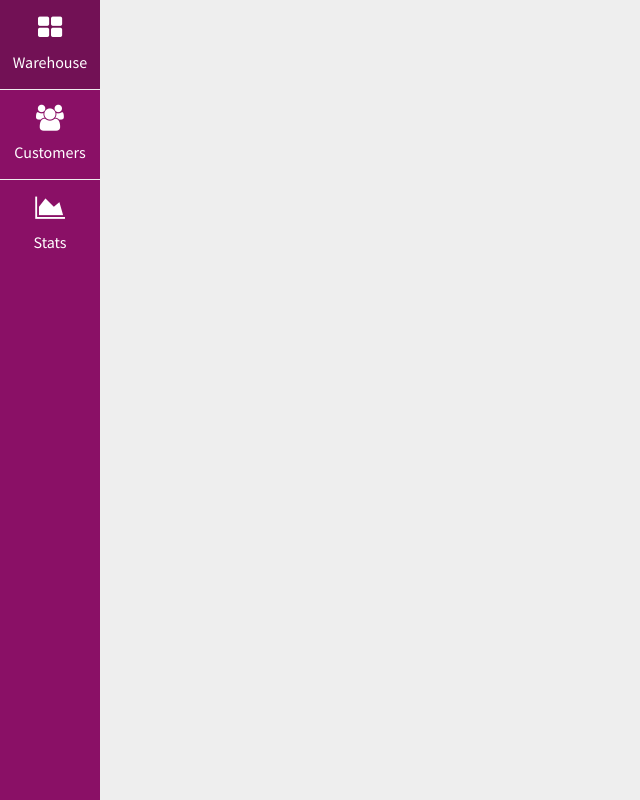
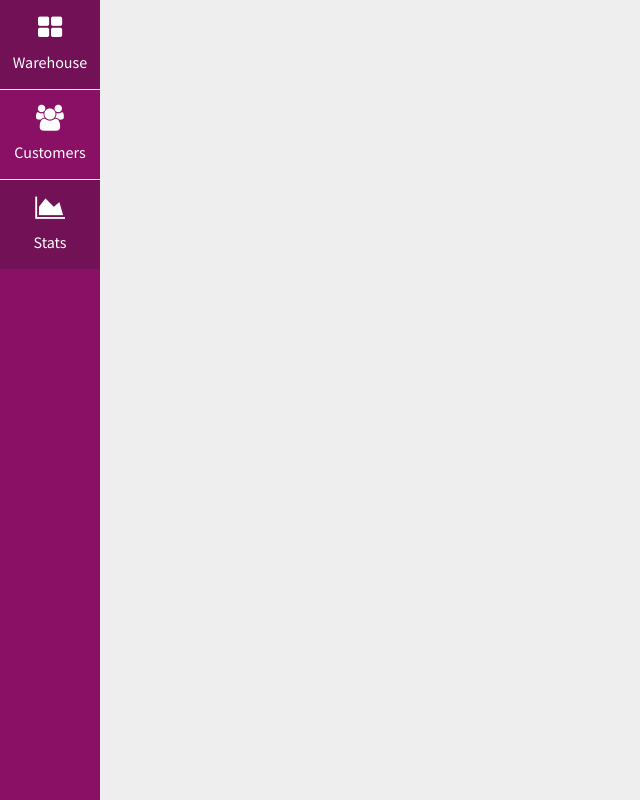
Before and after one commit to v-zhuravsky/airsoft-amo-dashboard, a React (Create React App) app: page /stats in a window 1280 px wide. Shown: the whole page, without its empty margins (0-640 px from the left). Built offline with nearby package versions, Linux system fonts and the light colour scheme.

Commit message:
Added active style for NavLink

```diff
--- a/src/styles/Sidebar.css
+++ b/src/styles/Sidebar.css
@@ -21,7 +21,8 @@
 	margin-bottom: 10px;
 	font-size: 26px;
 }
-.sidebar a:hover {
+.sidebar a:hover,
+.sidebar a.active {
 	text-decoration: none;
 	background: #721155;
 }
```
